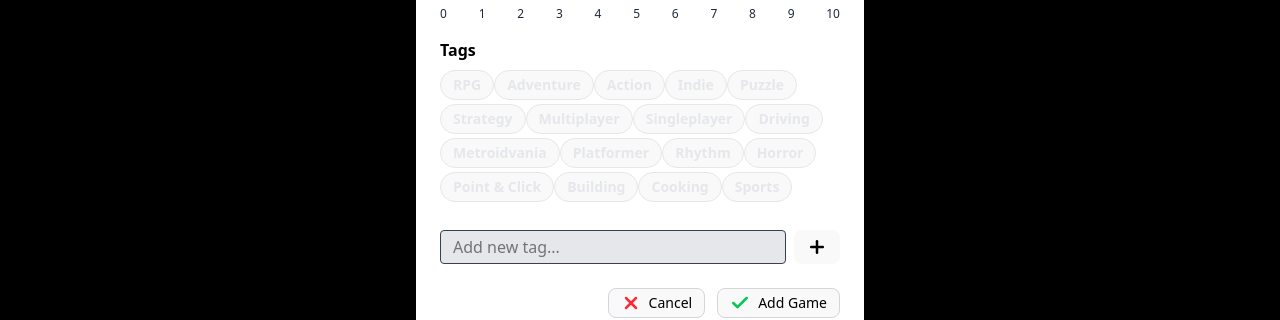
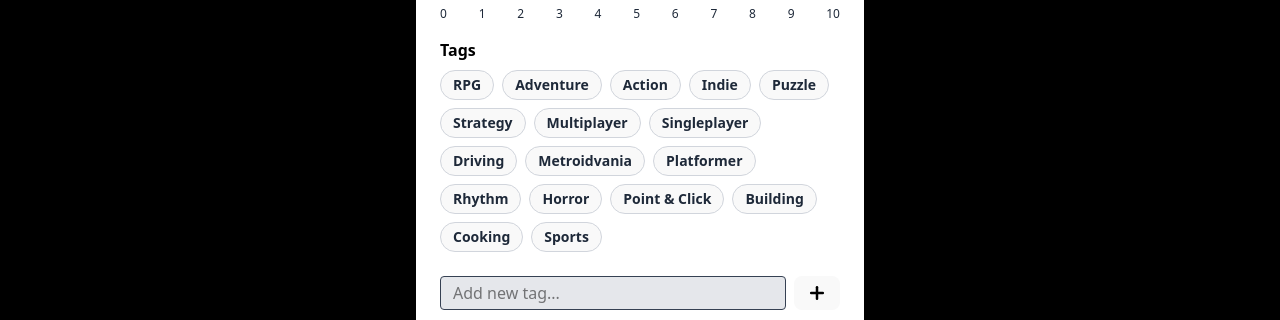
Before and after one commit to noryshepard/game-catalogue, a React (Vite) app: page / in a window 1280 px wide. Both pictures are taken after a click on the button "Add Game". Shown: the part 424-744 px from the top of the page. Built offline with nearby package versions, Linux system fonts and the light colour scheme.

Commit message:
TagToggle refactored GameModal

```diff
--- a/src/components/GameModal.tsx
+++ b/src/components/GameModal.tsx
@@ -2,6 +2,7 @@ import React, { useState, useEffect } from "react";
 import { Game } from "../types/Game";
 import { X, Check, Plus } from "lucide-react";
 import Button from "../components/Button";
+import TagToggle from "../components/TagToggle";
 
 interface GameModalProps {
   isOpen: boolean;
@@ -211,8 +212,20 @@ const GameModal: React.FC<GameModalProps> = ({
 
         {/* Tags */}
         <label className="block mb-2 font-semibold">Tags</label>
-        <div className="mb-6 space-y-1">
-          {availableTags.map((tag) => {
+        <div className="mb-6 flex flex-wrap gap-2">
+          {availableTags.map((tag) => (
+            <TagToggle
+              key={tag}
+              label={tag}
+              selected={selectedTags.includes(tag)}
+              onClick={() => toggleTag(tag)}
+              // className="text-xs px-2"  - if I want to change text size
+            />
+          ))}
+        </div>
+
+        {/* old code, before component/TagToggle.tsx
+        {availableTags.map((tag) => {
             const isSelected = selectedTags.includes(tag); // check if this tag is selected
             return (
               <button
@@ -233,8 +246,7 @@ const GameModal: React.FC<GameModalProps> = ({
                 {tag}
               </button>
             );
-          })}
-        </div>
+          })} </div> */}
 
         {/* Add New Tag */}
         <div className="flex gap-2">
--- /dev/null
+++ b/src/components/TagToggle.tsx
@@ -0,0 +1,40 @@
+import React from "react";
+
+export interface TagToggleProps
+  extends React.ButtonHTMLAttributes<HTMLButtonElement> {
+  /** Whether the toggle is active */
+  selected: boolean;
+
+  /** Text shown inside the toggle */
+  label: string;
+}
+
+const TagToggle: React.FC<TagToggleProps> = ({
+  selected,
+  label,
+  className = "",
+  ...props
+}) => {
+  const baseClasses =
+    "inline-flex items-center justify-center px-3 py-1 rounded-full text-sm font-semibold border transition-colors focus:outline-none focus:ring-2 focus:ring-teal-400";
+
+  const selectedClasses = "bg-teal-400 text-black border-teal-500";
+
+  const unselectedClasses =
+    "bg-gray-200 text-gray-800 border-gray-300 hover:bg-gray-300 dark:bg-gray-800 dark:text-gray-200 dark:border-gray-600 dark:hover:bg-gray-700";
+
+  return (
+    <button
+      type="button"
+      aria-pressed={selected}
+      className={`${baseClasses} ${
+        selected ? selectedClasses : unselectedClasses
+      } ${className}`}
+      {...props}
+    >
+      {label}
+    </button>
+  );
+};
+
+export default TagToggle;
```
Also changed, not shown: src/components/Tag-appearance.tsx (deleted).
